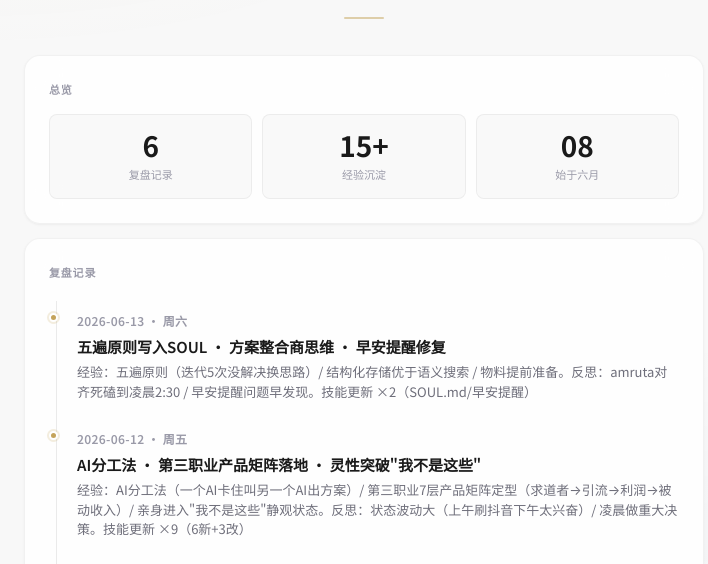
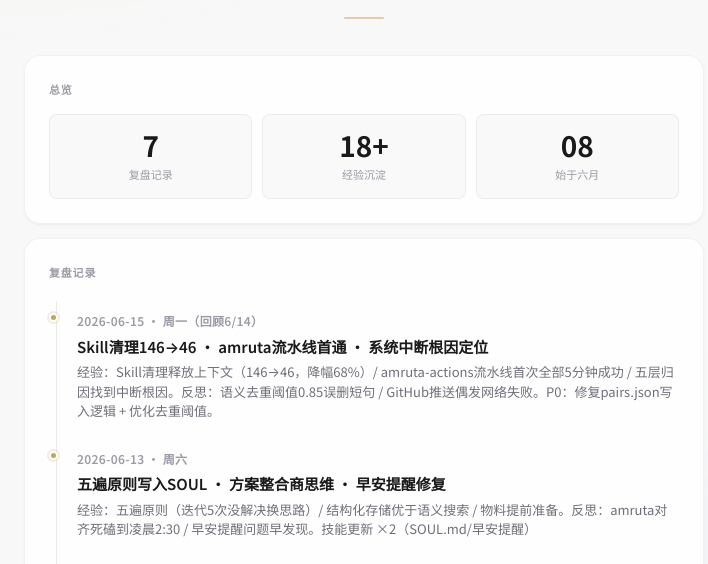
Before and after one commit to wherejiahe-bot/daily-review, a plain HTML site: page index.html in a window 1280 px wide. Shown: the part 228-792 px from the top of the page, without its empty margins (276-984 px from the left). Drawn offline with Linux system fonts and the light colour scheme.

Commit message:
更新导航: 新增2026-06-15复盘条目

```diff
--- a/index.html
+++ b/index.html
@@ -85,8 +85,8 @@ body::before{content:'';position:fixed;inset:0;background:radial-gradient(ellips
   <div class="card">
     <div class="card-title">总览</div>
     <div class="stats-row">
-      <div class="stat-item"><div class="num">6</div><div class="lbl">复盘记录</div></div>
-      <div class="stat-item"><div class="num">15+</div><div class="lbl">经验沉淀</div></div>
+      <div class="stat-item"><div class="num">7</div><div class="lbl">复盘记录</div></div>
+      <div class="stat-item"><div class="num">18+</div><div class="lbl">经验沉淀</div></div>
       <div class="stat-item"><div class="num">08</div><div class="lbl">始于六月</div></div>
     </div>
   </div>
@@ -95,6 +95,13 @@ body::before{content:'';position:fixed;inset:0;background:radial-gradient(ellips
   <div class="card">
     <div class="card-title">复盘记录</div>
     <div class="timeline">
+
+      <div class="timeline-item">
+        <span class="timeline-dot"></span>
+        <div class="date">2026-06-15 · 周一（回顾6/14）</div>
+        <div class="title"><a href="2026-06-15-review.html">Skill清理146→46 · amruta流水线首通 · 系统中断根因定位</a></div>
+        <div class="desc">经验：Skill清理释放上下文（146→46，降幅68%）/ amruta-actions流水线首次全部5分钟成功 / 五层归因找到中断根因。反思：语义去重阈值0.85误删短句 / GitHub推送偶发网络失败。P0：修复pairs.json写入逻辑 + 优化去重阈值。</div>
+      </div>
 
       <div class="timeline-item">
         <span class="timeline-dot"></span>
```
